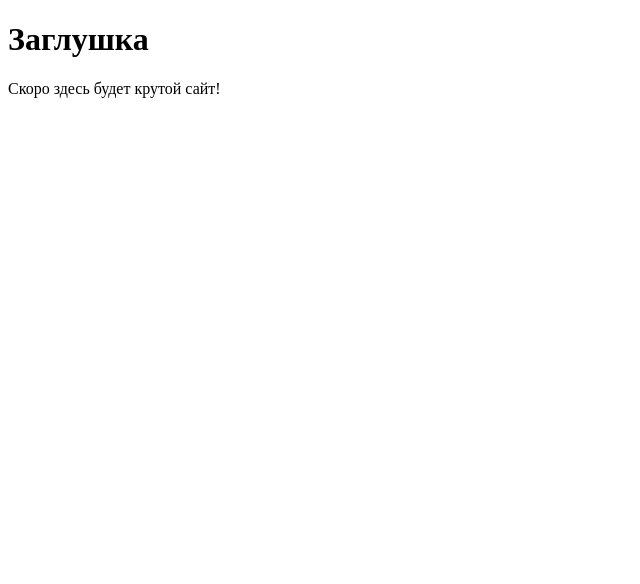
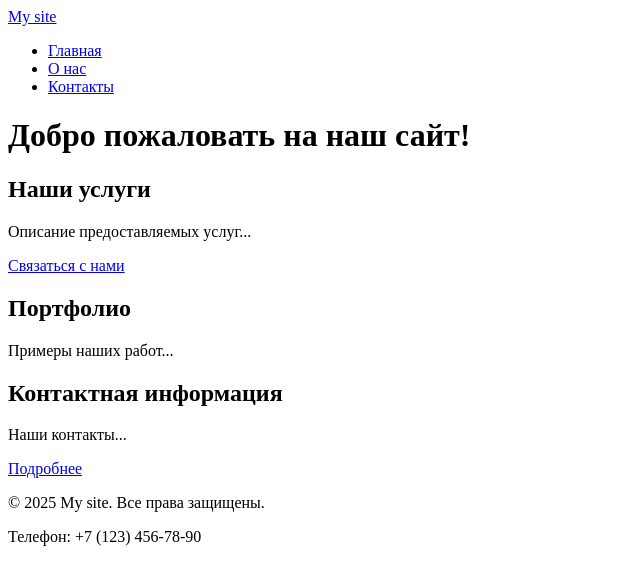
Before and after one commit to fakechitor/git-test-project, a plain HTML site: page index.html in a window 1280 px wide. Shown: the whole page, without its empty margins (0-640 px from the left). Drawn offline with Linux system fonts and the light colour scheme.

Commit message:
feat: add basic visual with static files

```diff
--- a/index.html
+++ b/index.html
@@ -1,15 +1,50 @@
 <!DOCTYPE html>
 <html lang="ru">
 <head>
-<meta charset="UTF-8">
-<!-- Важная мета-информация для корректного отображения на мобильных устройствах -->
-<meta name="viewport" content="width=device-width, initial-scale=1.0">
-<title>Мой первый проект</title>
-<!-- Подключение фавиконки -->
-<link rel="icon" href="assets/favicon.ico" type="image/x-icon">
+    <meta charset="UTF-8">
+    <meta name="viewport" content="width=device-width, initial-scale=1.0">
+    <title>Главная - My site</title>
+    <meta name="description" content="Краткое описание главной страницы сайта">
+    <link rel="icon" href="assets/favicon.ico" type="image/x-icon">
 </head>
 <body>
-<h1>Заглушка</h1>
-<p>Скоро здесь будет крутой сайт!</p>
+<!-- Шапка сайта -->
+<header>
+    <a href="/">My site</a>
+    <!-- Главное меню навигации -->
+    <nav>
+        <ul>
+            <li><a href="index.html">Главная</a></li>
+            <li><a href="about.html">О нас</a></li>
+            <li><a href="contacts.html">Контакты</a></li>
+        </ul>
+    </nav>
+</header>
+<!-- Уникальное основное содержимое страницы -->
+<main>
+    <h1>Добро пожаловать на наш сайт!</h1>
+    <!-- Секция 1 с якорем -->
+    <section id="services">
+        <h2>Наши услуги</h2>
+        <p>Описание предоставляемых услуг...</p>
+        <a href="#contacts">Связаться с нами</a> <!-- Якорная ссылка внутри страницы -->
+    </section>
+    <!-- Секция 2 с якорем -->
+    <section id="portfolio">
+        <h2>Портфолио</h2>
+        <p>Примеры наших работ...</p>
+    </section>
+    <!-- Секция 3 с якорем -->
+    <section id="contacts">
+        <h2>Контактная информация</h2>
+        <p>Наши контакты...</p>
+        <a href="contacts.html">Подробнее</a> <!-- Ссылка на отдельную страницу -->
+    </section>
+</main>
+<!-- Подвал сайта -->
+<footer>
+    <p>&copy; 2025 My site. Все права защищены.</p>
+    <p>Телефон: +7 (123) 456-78-90</p>
+</footer>
 </body>
 </html>
```
Also changed, not shown: about.html (added, +43 -0 lines), contacts.html (added, +39 -0 lines).
